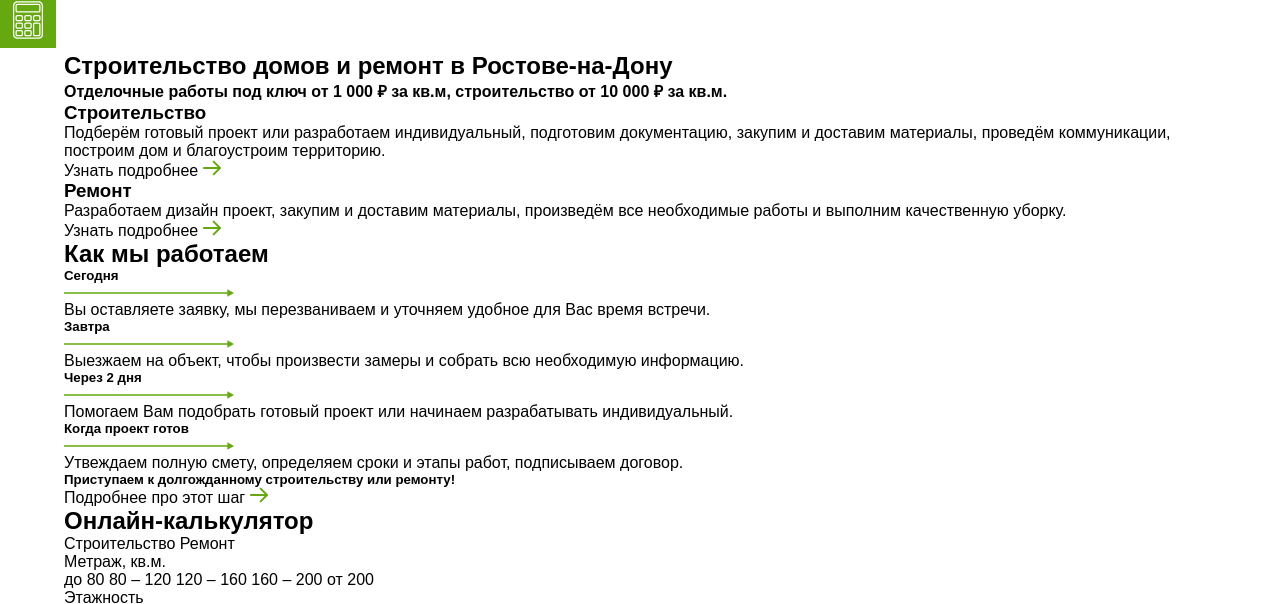
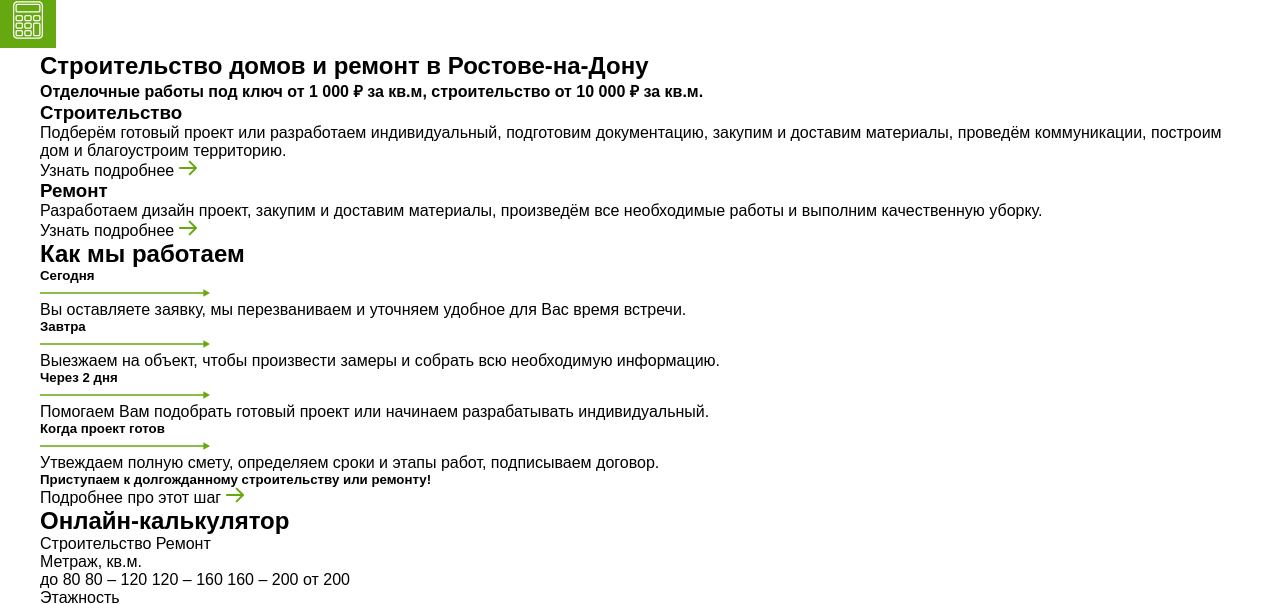
Before and after one commit to abdul35/workPractice, a plain HTML site: page MPA/index.html in a window 1280 px wide. Shown: the part 122-726 px from the top of the page. Drawn offline with Linux system fonts and the light colour scheme; files whose address does not match are found by name.

Commit message:
Add files via upload

```diff
--- a/MPA/style.css
+++ b/MPA/style.css
@@ -8,15 +8,14 @@
     box-sizing: border-box;
     font-family: sans-serif;
     color: black;
-    /* overflow-x: hidden; */
+}
+
+html {
+    font-size: 1em;
 }
 
 .container {
     width: 100%;
-    max-width: 90vw;
-    margin: 0 auto;
+    max-width: 1200px;
+    margin: auto;
 }
-
-.link {
-    font-style: 1.2em;
-}
```
Also changed, not shown: MPA/index.html (+0 -54 lines).
